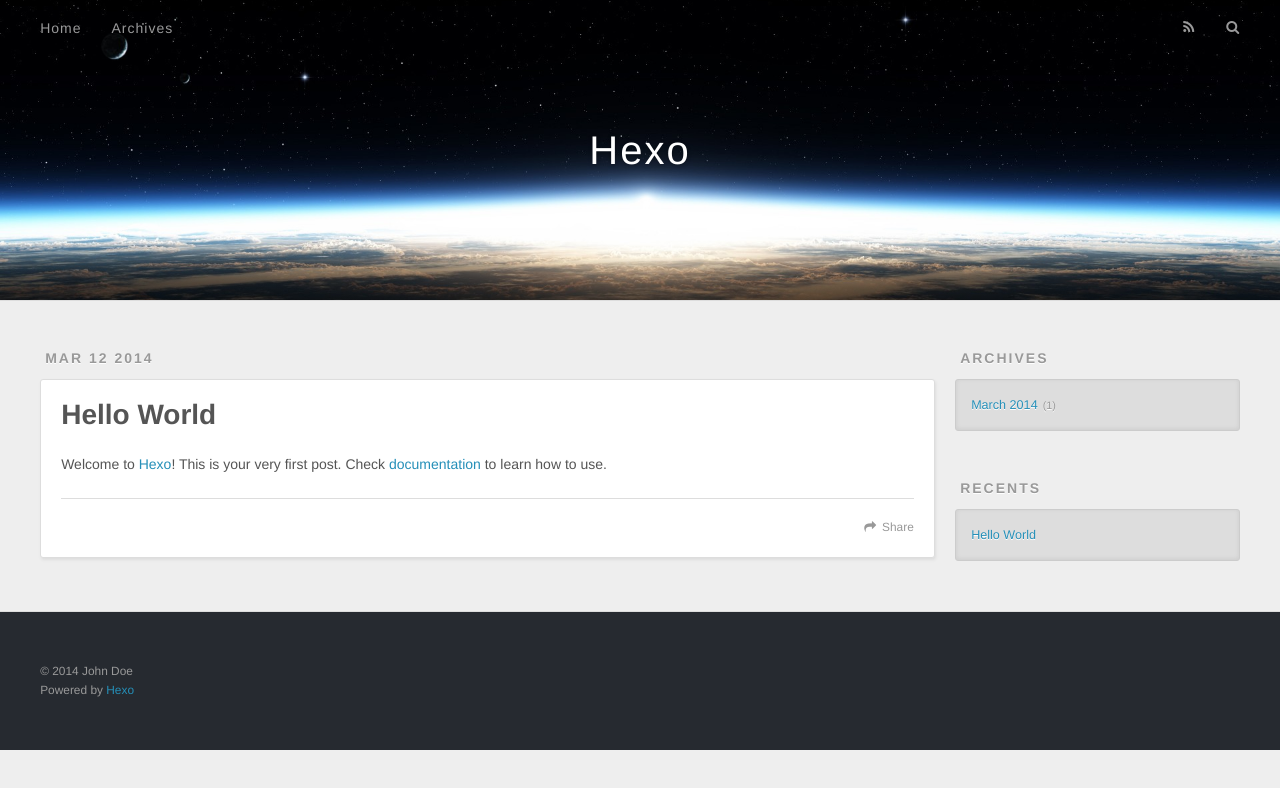
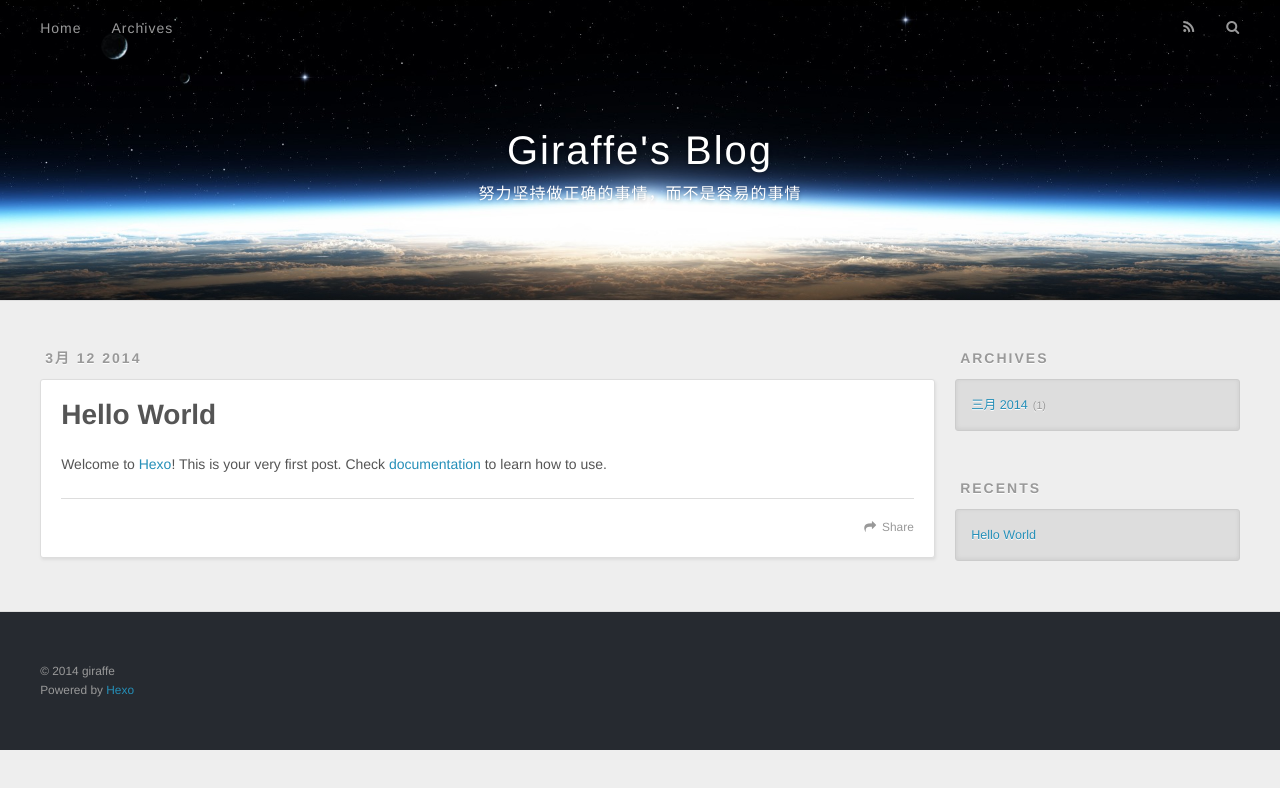
Before and after one commit to giraffe/giraffe.github.com, a plain HTML site: page 2014/03/12/hello-world/index.html in a window 1280 px wide. Drawn offline with nearby package versions, Linux system fonts and the light colour scheme.

Commit message:
Site updated: 2014-03-12 23:53:08

```diff
--- a/2014/03/12/hello-world/index.html
+++ b/2014/03/12/hello-world/index.html
@@ -3,17 +3,17 @@
 <head>
   <meta charset="utf-8">
 
-  <title>Hello World | Hexo</title>
+  <title>Hello World | Giraffe&#39;s Blog</title>
   <meta name="viewport" content="width=device-width, initial-scale=1, maximum-scale=1">
   <meta name="og:type" content="blog">
 <meta name="og:title" content="Hello World">
 <meta name="og:url" content="http://yoursite.com/2014/03/12/hello-world/">
 <meta name="og:image">
-<meta name="og:site_name" content="Hexo">
+<meta name="og:site_name" content="Giraffe's Blog">
 <meta name="og:description" content="Welcome to Hexo! This is your very first post. Check documentation to learn how to use.">
 <meta name="twitter:card" content="summary">
 
-    <link rel="alternative" href="/atom.xml" title="Hexo" type="application/atom+xml">
+    <link rel="alternative" href="/atom.xml" title="Giraffe&#39;s Blog" type="application/atom+xml">
 
 
     <link rel="icon" href="/favicon.png">
@@ -31,8 +31,12 @@
   <div id="header-outer" class="outer">
     <div id="header-title" class="inner">
       <h1 id="logo-wrap">
-        <a href="/" id="logo">Hexo</a>
+        <a href="/" id="logo">Giraffe&#39;s Blog</a>
       </h1>
+
+        <h2 id="subtitle-wrap">
+          <a href="/" id="subtitle">努力坚持做正确的事情，而不是容易的事情</a>
+        </h2>
 
     </div>
     <div id="header-inner" class="inner">
@@ -60,7 +64,7 @@
         <section id="main"><article id="post-hello-world" class="article article-type-post" itemscope itemprop="blogPost">
   <div class="article-meta">
     <a href="/2014/03/12/hello-world/" class="article-date">
-  <time datetime="2014-03-12T15:36:01.000Z" itemprop="datePublished">Mar 12 2014</time>
+  <time datetime="2014-03-12T15:36:01.000Z" itemprop="datePublished">3月 12 2014</time>
 </a>
 
   </div>
@@ -84,7 +88,7 @@
 
     </div>
     <footer class="article-footer">
-      <a data-url="http://yoursite.com/2014/03/12/hello-world/" data-id="hrd58o58vx6uv42c" class="article-share-link">Share</a>
+      <a data-url="http://yoursite.com/2014/03/12/hello-world/" data-id="cbgyw4fzyjgng0lq" class="article-share-link">Share</a>
 
 
     </footer>
@@ -108,7 +112,7 @@
   <div class="widget-wrap">
     <h3 class="widget-title">Archives</h3>
     <div class="widget">
-      <ul class="archive-list"><li class="archive-list-item"><a class="archive-list-link" href="/archives/2014/03">March 2014</a><span class="archive-list-count">1</span></li></ul>
+      <ul class="archive-list"><li class="archive-list-item"><a class="archive-list-link" href="/archives/2014/03">三月 2014</a><span class="archive-list-count">1</span></li></ul>
     </div>
   </div>
 
@@ -135,7 +139,7 @@
 
   <div class="outer">
     <div id="footer-info" class="inner">
-      &copy; 2014 John Doe<br>
+      &copy; 2014 giraffe<br>
       Powered by <a href="http://zespia.tw/hexo/" target="_blank">Hexo</a>
     </div>
   </div>
```
Also changed, not shown: archives/2014/03/index.html (+12 -8 lines), archives/2014/index.html (+12 -8 lines), archives/index.html (+12 -8 lines), index.html (+12 -8 lines).
